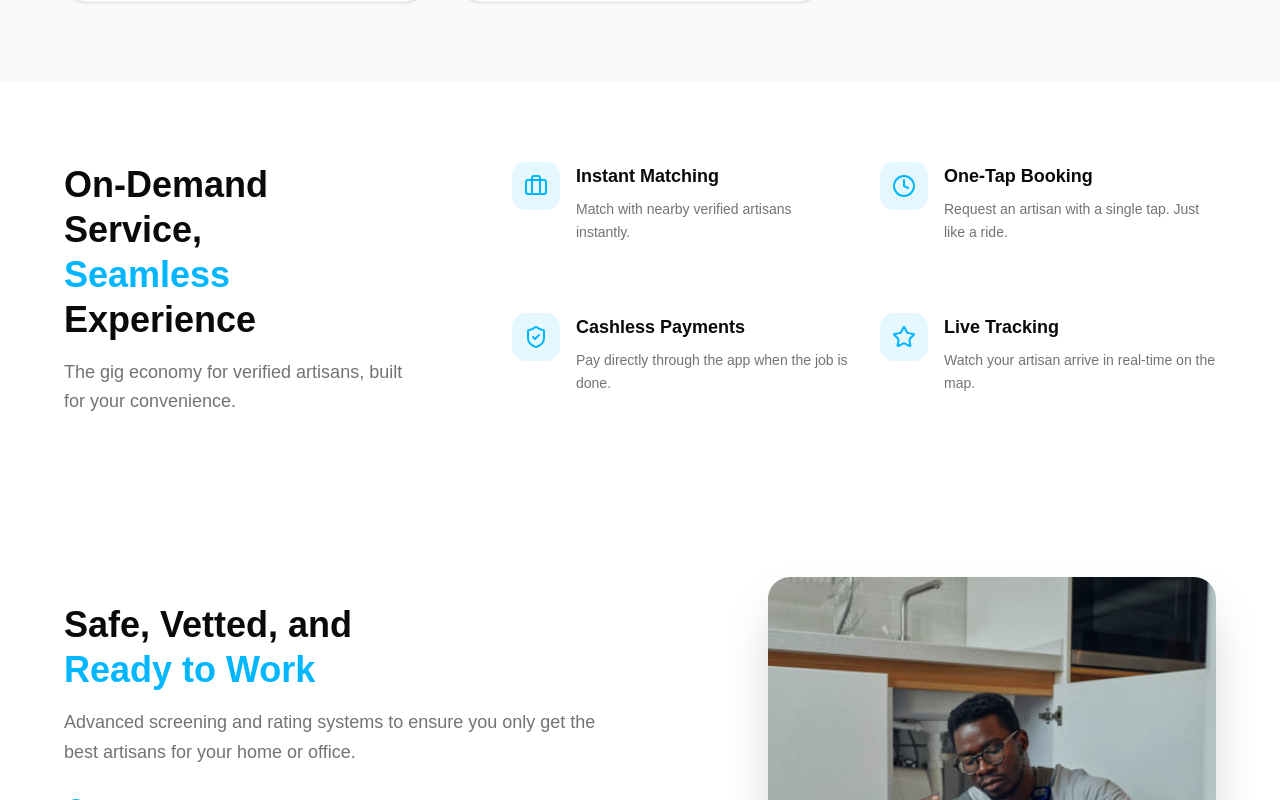
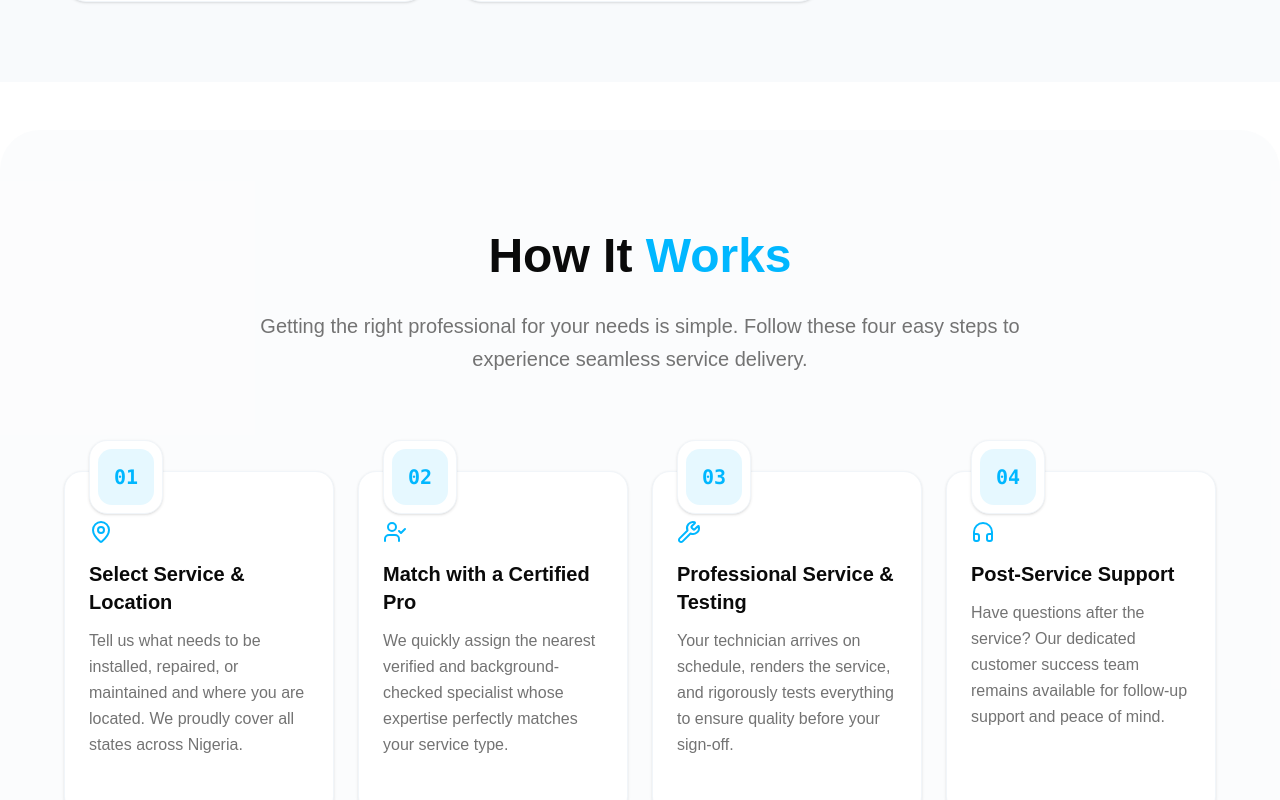
Before and after one commit to Elinez19/skilled4u, a React (Vite) app: page / in a window 1280 px wide. Shown: the part 2360-3160 px from the top of the page. Built offline with nearby package versions, Linux system fonts and the light colour scheme.

Commit message:
feat: add How It Works steps section to home page

```diff
--- /dev/null
+++ b/src/components/sections/StepsSection.tsx
@@ -0,0 +1,74 @@
+import { MapPin, UserCheck, Wrench, HeadphonesIcon } from "lucide-react";
+
+export function StepsSection() {
+  const steps = [
+    {
+      number: "01",
+      title: "Select Service & Location",
+      description:
+        "Tell us what needs to be installed, repaired, or maintained and where you are located. We proudly cover all states across Nigeria.",
+      icon: <MapPin className="w-6 h-6 text-primary" />,
+    },
+    {
+      number: "02",
+      title: "Match with a Certified Pro",
+      description:
+        "We quickly assign the nearest verified and background-checked specialist whose expertise perfectly matches your service type.",
+      icon: <UserCheck className="w-6 h-6 text-primary" />,
+    },
+    {
+      number: "03",
+      title: "Professional Service & Testing",
+      description:
+        "Your technician arrives on schedule, renders the service, and rigorously tests everything to ensure quality before your sign-off.",
+      icon: <Wrench className="w-6 h-6 text-primary" />,
+    },
+    {
+      number: "04",
+      title: "Post-Service Support",
+      description:
+        "Have questions after the service? Our dedicated customer success team remains available for follow-up support and peace of mind.",
+      icon: <HeadphonesIcon className="w-6 h-6 text-primary" />,
+    },
+  ];
+
+  return (
+    <section className="py-24 px-6 sm:px-10 lg:px-16 w-full max-w-7xl mx-auto bg-slate-50/50 rounded-[2.5rem] my-12">
+      <div className="text-center max-w-3xl mx-auto mb-16">
+        <h2 className="text-3xl md:text-5xl font-bold text-foreground mb-6 leading-tight">
+          How It <span className="text-primary">Works</span>
+        </h2>
+        <p className="text-muted-foreground text-lg sm:text-xl leading-relaxed">
+          Getting the right professional for your needs is simple. Follow these four easy steps to experience seamless service delivery.
+        </p>
+      </div>
+
+      <div className="grid grid-cols-1 md:grid-cols-2 lg:grid-cols-4 gap-8 lg:gap-6 relative">
+        {/* Connecting line for desktop */}
+        <div className="hidden lg:block absolute top-12 left-[10%] right-[10%] h-0.5 bg-slate-200 -z-10"></div>
+
+        {steps.map((step, idx) => (
+          <div key={idx} className="relative group">
+            <div className="bg-white border border-slate-100 shadow-sm hover:shadow-md transition-shadow rounded-2xl p-6 h-full flex flex-col pt-12 relative mt-8">
+              {/* Number/Icon Bubble */}
+              <div className="absolute -top-8 left-6 bg-white p-2 rounded-2xl shadow-sm border border-slate-100 group-hover:-translate-y-1 transition-transform">
+                <div className="w-14 h-14 bg-primary/10 rounded-xl flex items-center justify-center font-bold text-xl text-primary font-mono relative overflow-hidden">
+                  <div className="absolute inset-0 bg-primary/10 scale-0 group-hover:scale-100 transition-transform rounded-xl"></div>
+                  {step.number}
+                </div>
+              </div>
+
+              <div className="mb-4">
+                {step.icon}
+              </div>
+              <h3 className="text-xl font-bold text-foreground mb-3">{step.title}</h3>
+              <p className="text-muted-foreground leading-relaxed flex-grow">
+                {step.description}
+              </p>
+            </div>
+          </div>
+        ))}
+      </div>
+    </section>
+  );
+}
--- a/src/pages/HomePage.tsx
+++ b/src/pages/HomePage.tsx
@@ -2,6 +2,7 @@ import { Navbar } from "../components/layout/Navbar";
 import { Hero } from "../components/sections/Hero";
 import { TrustedBy } from "../components/sections/TrustedBy";
 import { WhatWeDo } from "../components/sections/WhatWeDo";
+import { StepsSection } from "../components/sections/StepsSection";
 import { FeatureGrid } from "../components/sections/FeatureGrid";
 import { InfoSection } from "../components/sections/InfoSection";
 import { SeamlessSection } from "../components/sections/SeamlessSection";
@@ -19,6 +20,7 @@ export function HomePage() {
         <Hero />
         <TrustedBy />
         <WhatWeDo />
+        <StepsSection />
         <FeatureGrid />
         <InfoSection />
         <SeamlessSection />
```
